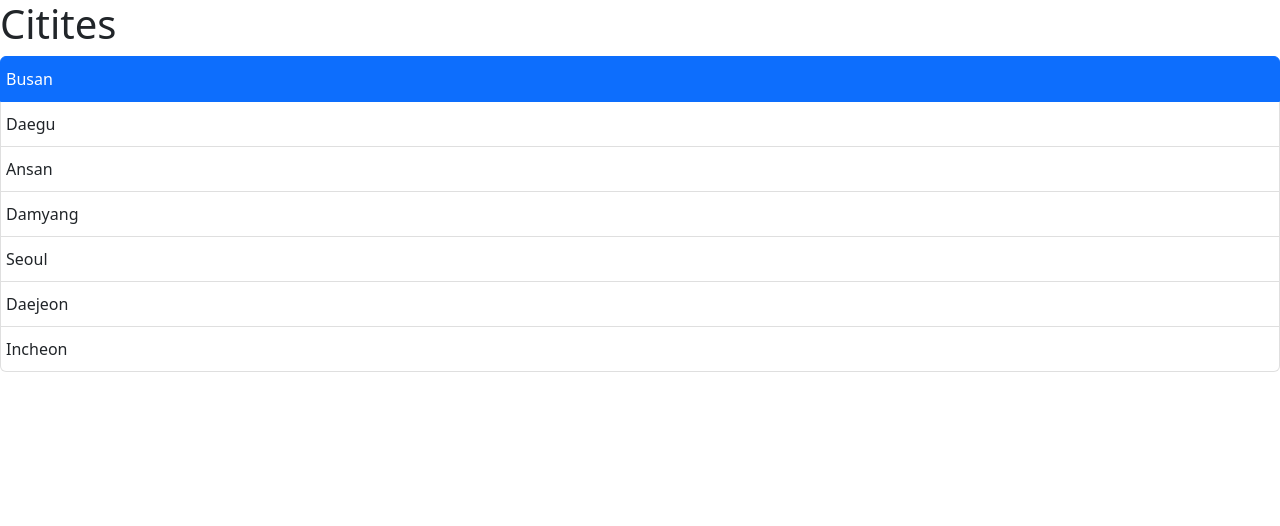
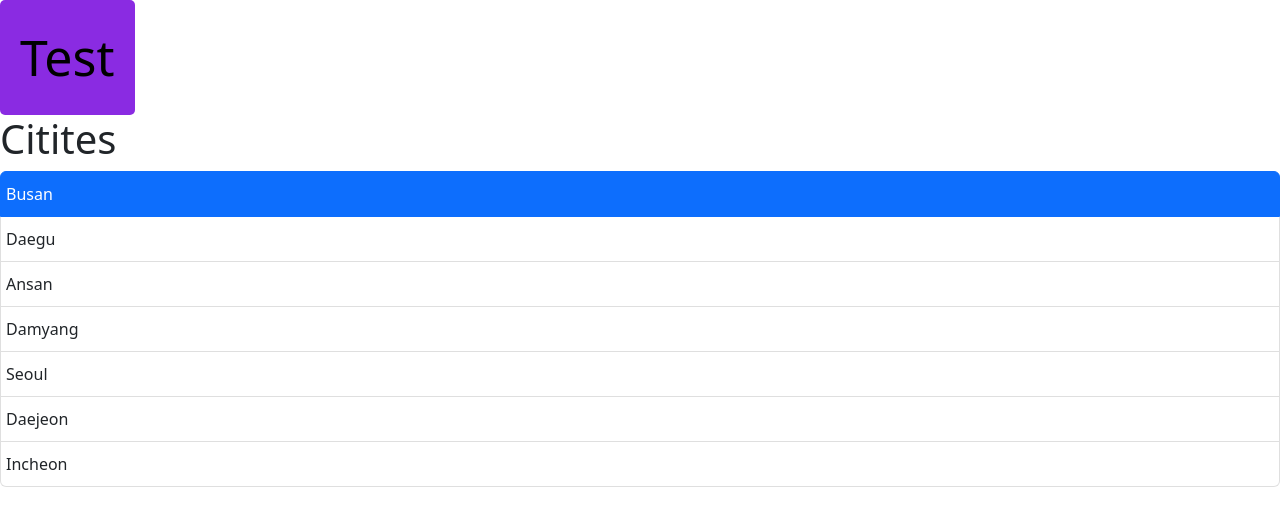
Before and after one commit to Day-Ham/React-Study, a React (Vite) app: page / in a window 1280 px wide. Shown: the top 526 px of the page. Built offline with nearby package versions, Linux system fonts and the light colour scheme; the HTML template or start-up script is replaced by a standard one.

Commit message:
CSS Practice

```diff
--- a/src/App.tsx
+++ b/src/App.tsx
@@ -1,7 +1,7 @@
 import { useState } from "react";
 import Message from "./Message";
 import Alert from "./components/Alert";
-import Button from "./components/Button";
+import Button from "./components/Button/Button";
 import ListGroup from "./components/ListGroup";
 
 function App() {
@@ -22,6 +22,8 @@ function App() {
   };
 
   return (
+    <>
+      <Button onClick={() => console.log("Test")}>Test</Button>
       <div>
         <ListGroup
           items={items}
@@ -29,6 +31,7 @@ function App() {
           onSelectItem={handleSelectItem}
         ></ListGroup>
       </div>
+    </>
   );
 }
 
--- /dev/null
+++ b/src/components/Button/Button.module.css
@@ -0,0 +1,11 @@
+.btn{
+    font-size: 50px;
+    padding: 20px;
+    border-radius: 5px;
+    border:0;
+
+}
+
+.btn-primary{
+    background-color: blueviolet;
+}
--- a/src/components/Button.tsx
+++ b/src/components/Button/Button.tsx
@@ -1,5 +1,5 @@
 import React, { Children } from "react";
-
+import styles from "./Button.module.css";
 interface Props {
   children: string;
   color?: string;
@@ -8,7 +8,10 @@ interface Props {
 
 const Button = ({ children, onClick, color = "primary" }: Props) => {
   return (
-    <button className={"btn btn-" + color} onClick={onClick}>
+    <button
+      className={[styles.btn, styles["btn-" + color]].join(" ")}
+      onClick={onClick}
+    >
       {children}
     </button>
   );
```
Lines whose indentation alone changed are shown as unchanged.
